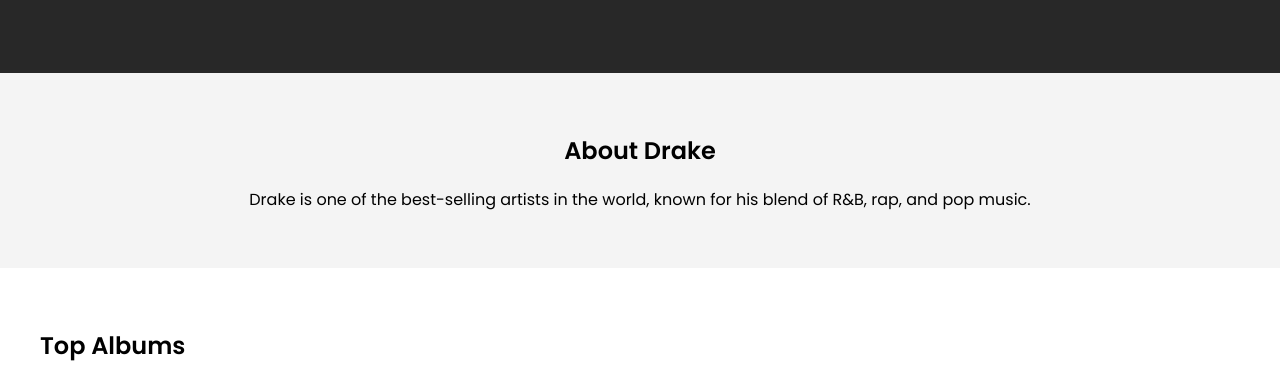
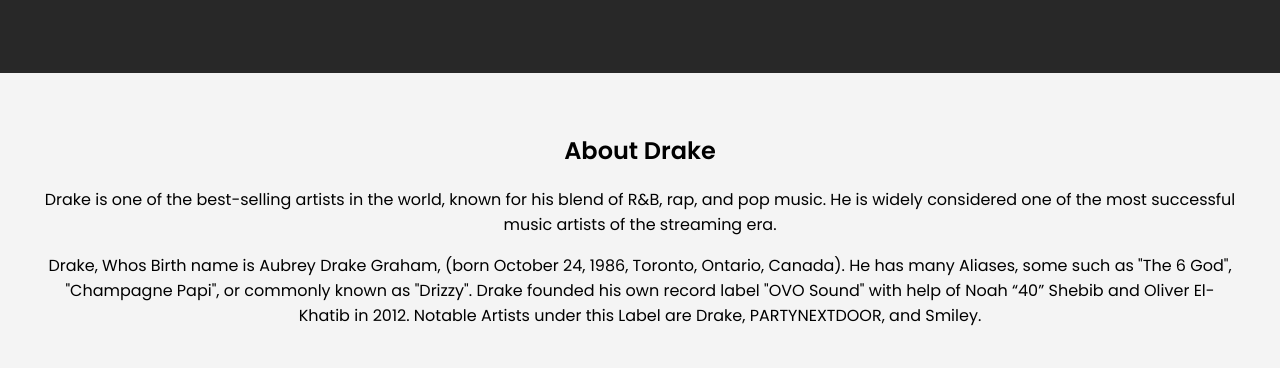
Before and after one commit to Harrybachet/Group-Assignment, a plain HTML site: page index.html in a window 1280 px wide. Shown: the part 355-745 px from the top of the page. Drawn offline with Linux system fonts and the light colour scheme.

Commit message:
Update index.html

```diff
--- a/index.html
+++ b/index.html
@@ -26,8 +26,12 @@
 
   <main>
     <section class="about">
-      <h2>About Drake</h2>
-      <p>Drake is one of the best-selling artists in the world, known for his blend of R&B, rap, and pop music.</p>
+           <h2>About Drake</h2>
+      <p>Drake is one of the best-selling artists in the world, known for his blend of R&B, rap, and pop music. He is widely considered one of the most successful music artists of the streaming era. </p>
+      <p1>Drake, Whos Birth name is Aubrey Drake Graham, (born October 24, 1986, Toronto, Ontario, Canada). He has many Aliases, some such as "The 6 God",
+      "Champagne Papi", or commonly known as "Drizzy".
+      Drake founded his own record label "OVO Sound" with help of Noah “40” Shebib and Oliver El-Khatib in 2012. Notable Artists under this
+      Label are Drake, PARTYNEXTDOOR, and Smiley. </p1>
     </section>
 
     <section class="albums">
```
